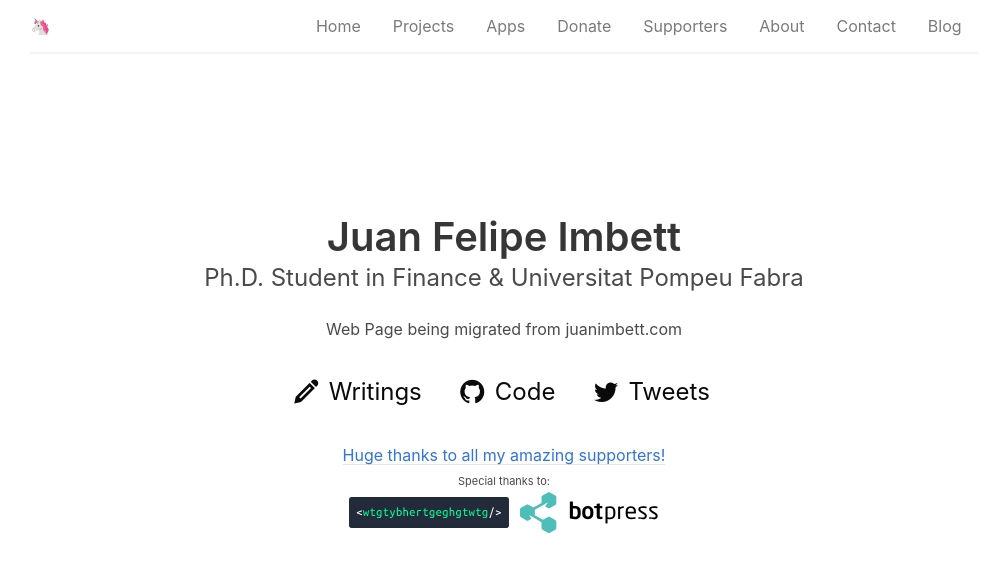
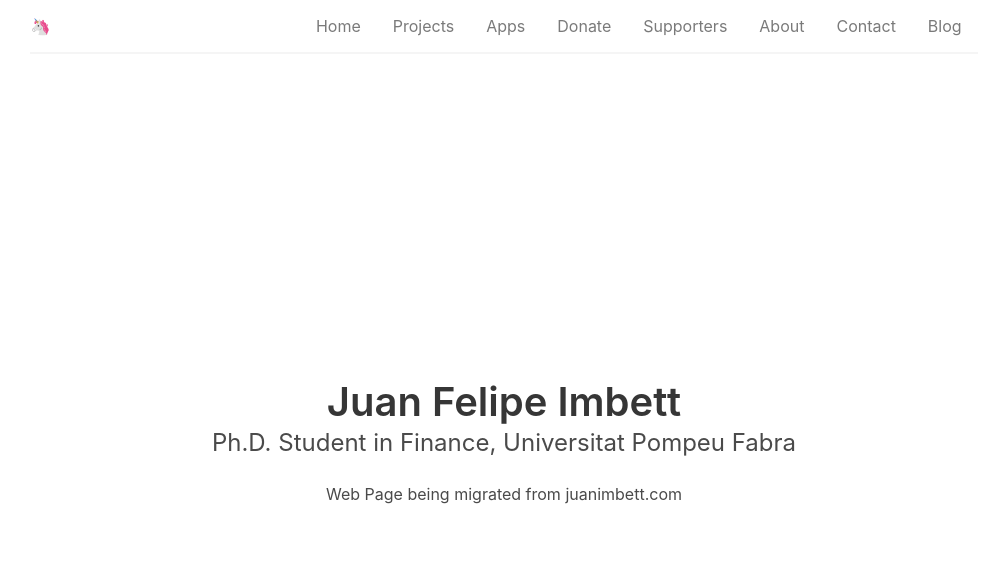
Before and after one commit to jfimbett/jfimbett.github.io, a Jekyll site: the page built from index.html, in a window 1280 px wide and 900 px high. Shown: the top 572 px of the window, without its empty margins (136-1128 px from the left). Built offline with Jekyll 4.4.1, drawn with Linux system fonts in a browser that asks for light colours.

Commit message:
Update index.html

```diff
--- a/index.html
+++ b/index.html
@@ -37,10 +37,12 @@ if (location.hash === '#apps') {
 					<!--
 					<img id="profile-pic" src="sindre-sorhus-small.jpg" width="160" height="160" itemprop="image">
 				-->
+
 					<h1 class="title is-2" itemprop="name">Juan Felipe Imbett</h1>
-					<h2 class="subtitle is-4" itemprop="description">Ph.D. Student in Finance &amp; Universitat Pompeu Fabra</h2>
+					<h2 class="subtitle is-4" itemprop="description">Ph.D. Student in Finance, Universitat Pompeu Fabra</h2>
 					<p> Web Page being migrated from juanimbett.com </p>
 					<br>
+					<!--
 					<p class="has-text-centered">
 						<a class="button is-large is-white" href="https://blog.sindresorhus.com">
 							<span class="icon">
@@ -83,6 +85,7 @@ if (location.hash === '#apps') {
 						</h4>
 						<p></p>
 					</div>
+					-->
 				</div>
 			</div>
 		</div>
```
